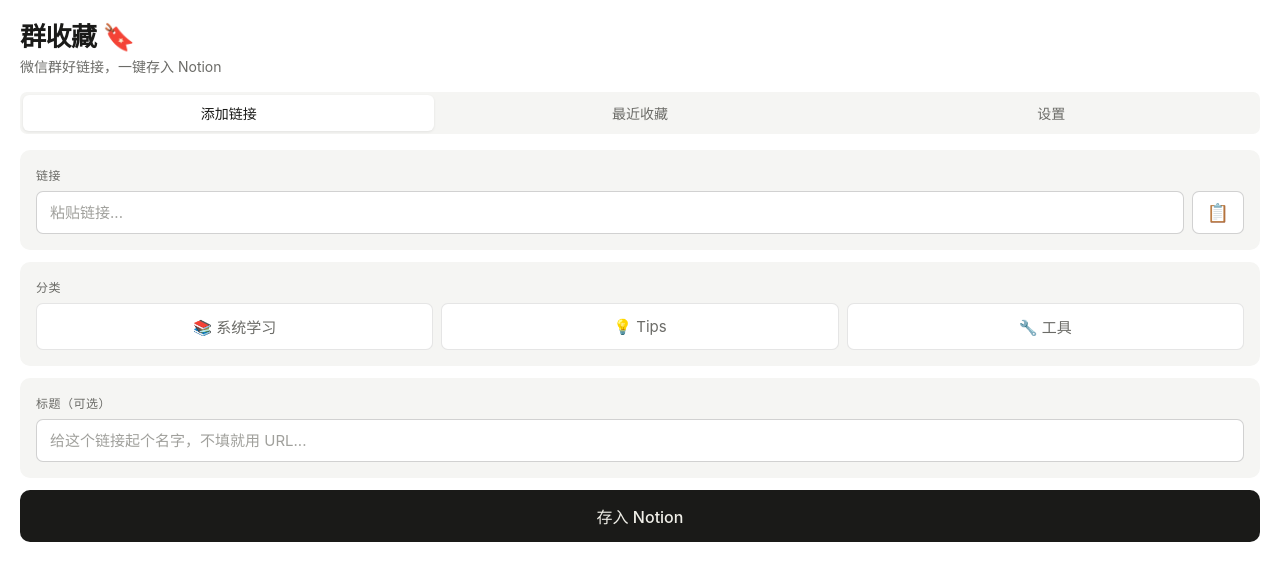
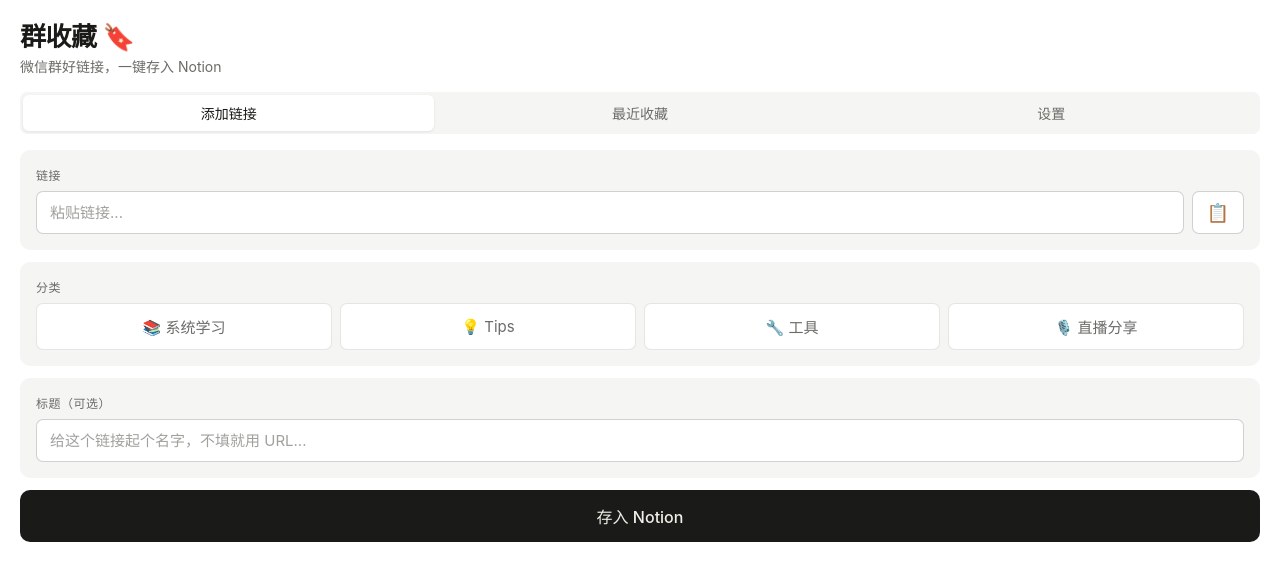
Before and after one commit to katielin0207-dev/link-collector, a plain HTML site: page index.html in a window 1280 px wide. Drawn offline with Linux system fonts and the light colour scheme.

Commit message:
Add 直播分享 category

```diff
--- a/index.html
+++ b/index.html
@@ -323,6 +323,7 @@
       <button class="cat-btn" id="cat-learn" onclick="selectCat('系统学习')">📚 系统学习</button>
       <button class="cat-btn" id="cat-tips" onclick="selectCat('Tips')">💡 Tips</button>
       <button class="cat-btn" id="cat-tool" onclick="selectCat('工具')">🔧 工具</button>
+      <button class="cat-btn" id="cat-live" onclick="selectCat('直播分享')">🎙️ 直播分享</button>
     </div>
   </div>
 
@@ -425,6 +426,7 @@
   document.getElementById('cat-learn').classList.toggle('selected', cat === '系统学习');
   document.getElementById('cat-tips').classList.toggle('selected', cat === 'Tips');
   document.getElementById('cat-tool').classList.toggle('selected', cat === '工具');
+  document.getElementById('cat-live').classList.toggle('selected', cat === '直播分享');
 }
 
 async function pasteUrl() {
```
